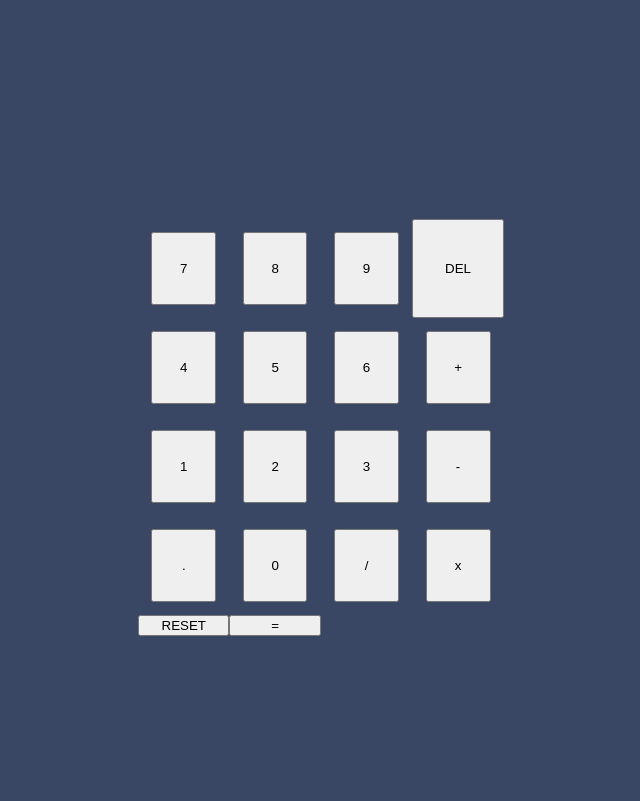
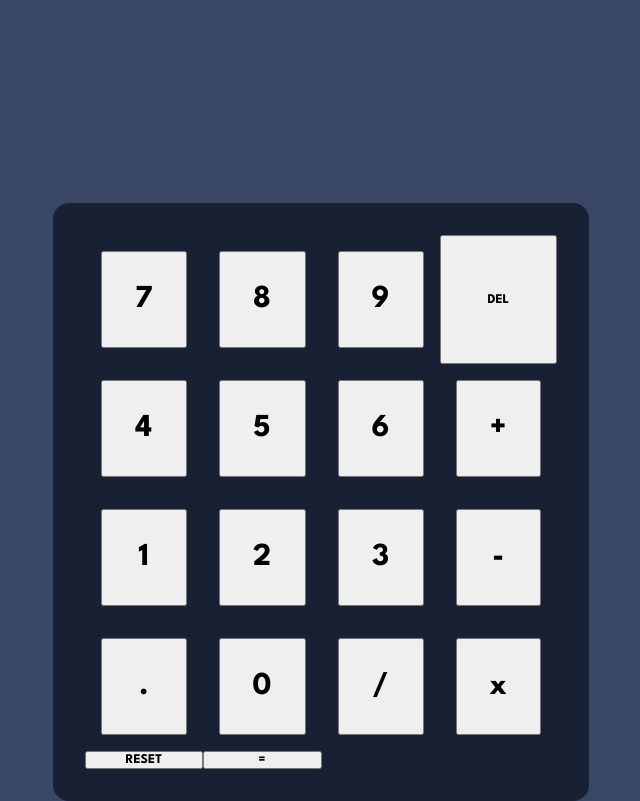
Before and after one commit to imRanDan/calculator-app-main, a plain HTML site: page index.html in a window 1280 px wide. Shown: the part 5-806 px from the top of the page, without its empty margins (319-959 px from the left). Drawn offline with Linux system fonts and the light colour scheme.

Commit message:
styling buttons

```diff
--- a/css/main.css
+++ b/css/main.css
@@ -1,6 +1,6 @@
 *, *::before, *::after {
     box-sizing: border-box;
-
+    font-family: 'League Spartan', sans-serif;
 }
 
 html {
@@ -21,21 +21,28 @@ body {
     color: hsl(228, 45%, 44%);
 }
 
+.calc-app {
+    display: flex;
+    justify-content: center;
+}
+
 .calculator-container {
     display: flex;
     position: relative;
-    align-items: center;
-    justify-content: center;
     top: 200px;
+    background-color: hsl(224, 36%, 15%);
+    max-width: 50%;
+    border: 2em solid hsl(224, 36%, 15%);
+    border-radius: 1em;
 }
 
 .calculator {
     display: grid;
     grid-template-columns: auto auto auto auto;
-    padding: 1em;
 }
 
 .input-sq {
-    padding: 2em;
-    margin: 1em;
+    padding: 1em;
+    margin: 0.5em;
+    font-size: 32px;
 }
--- a/index.html
+++ b/index.html
@@ -14,9 +14,9 @@
 </head>
 <body>
 
+
+<section class="calc-app">
   <main class="calculator-container">
-
-
     <div class="calculator">
       <button class="number input-sq">7</button>
       <button class="number input-sq">8</button>
@@ -37,8 +37,9 @@
       <button class="reset-rec">RESET</button>
       <button class="result-rec">=</button>
     </div>
+  </main>
+</section>
 
-  </main>
 
 
 </body>
```
